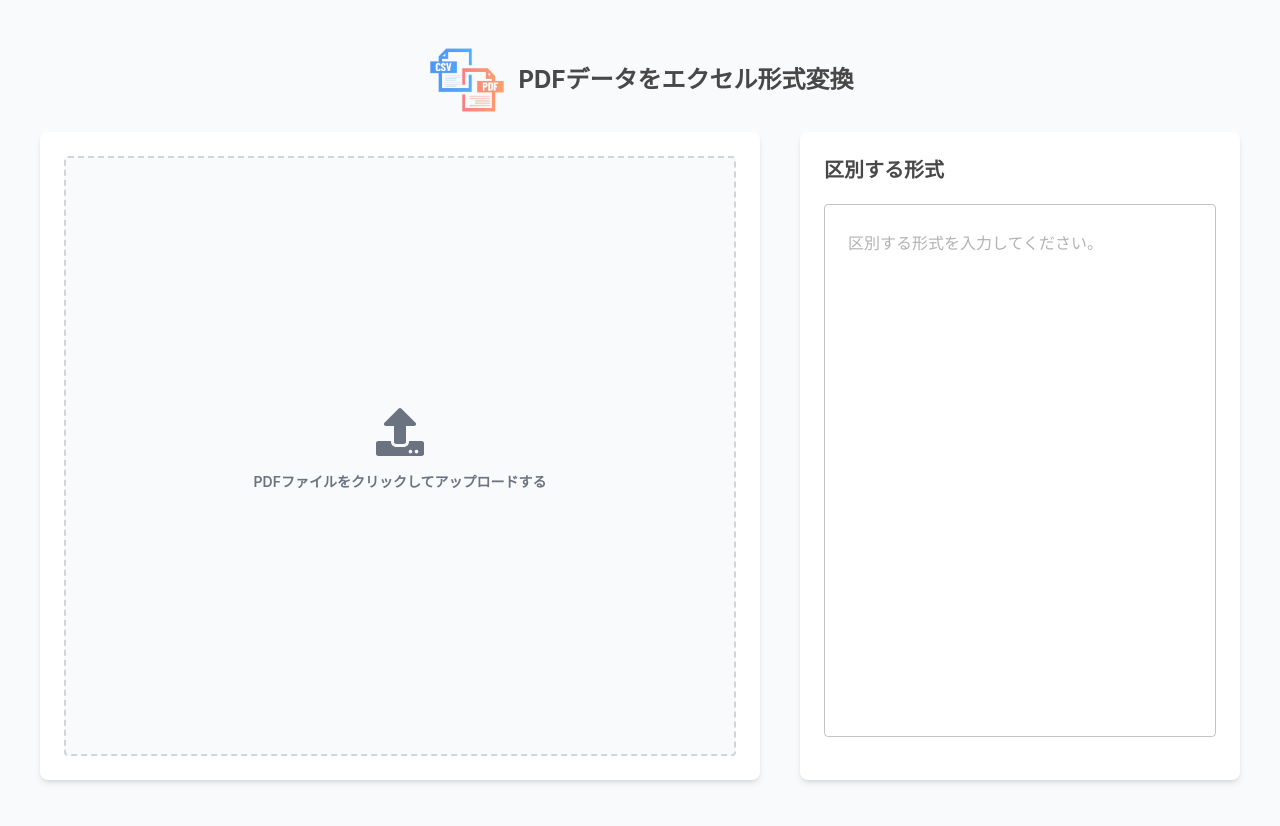
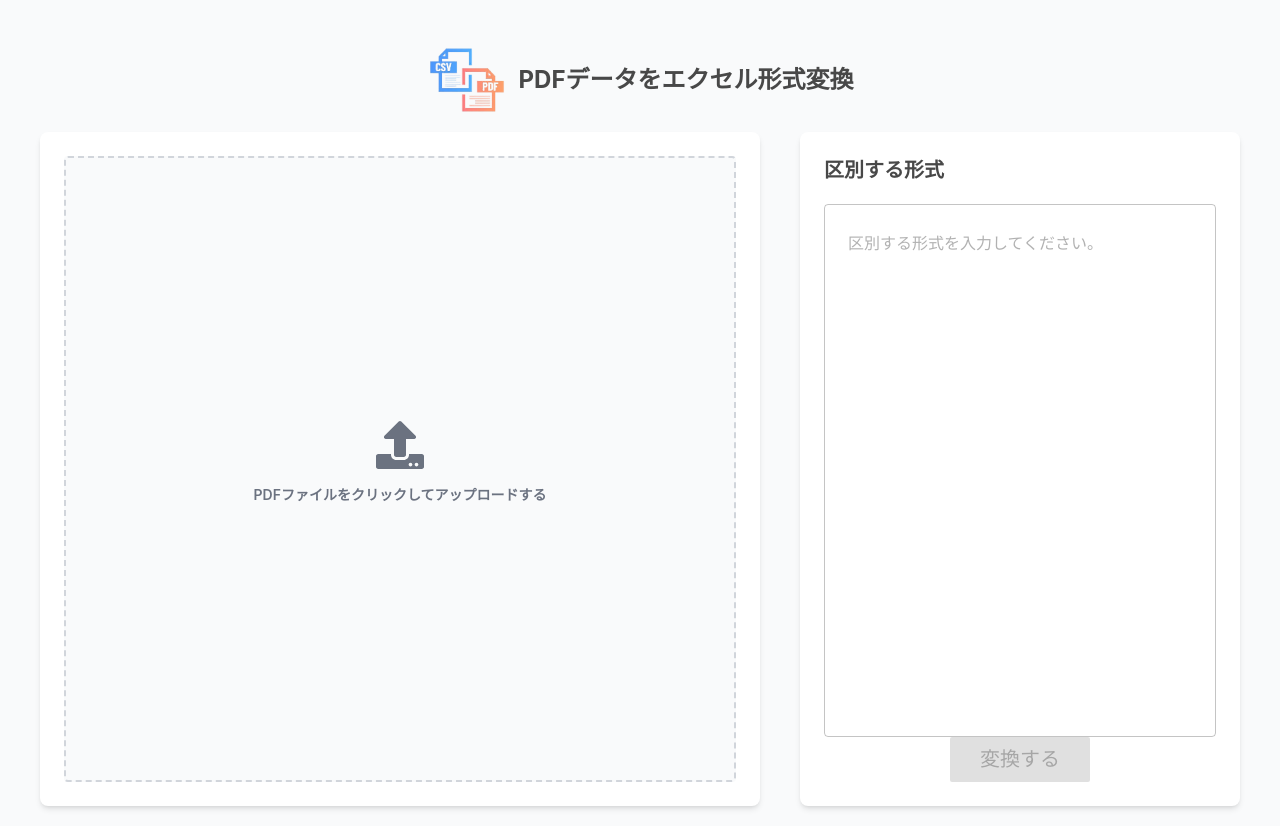
Before and after one commit to KwaHash/pdf2csv-converter, a Next.js app: page / in a window 1280 px wide. Before the commit the page ends 800 px from the top, so only its background shows below. Built offline with nearby package versions, Linux system fonts and the light colour scheme.

Commit message:
feat: add mui convert button

```diff
--- a/components/organisms/PDFUploadAndConvert.tsx
+++ b/components/organisms/PDFUploadAndConvert.tsx
@@ -30,6 +30,10 @@ const PDFUploadAndConvert: React.FC = () => {
       fileInputRef.current.value = '';
     }
   };
+
+  const handleConvert = async () => {
+
+  }
 
   return (
     <ThemeProvider theme={theme}>
@@ -74,12 +78,23 @@ const PDFUploadAndConvert: React.FC = () => {
             />
           )}
         </div>
-        <div className="flex flex-col w-full p-6 bg-white rounded-lg shadow-md">
-          <h2 className="text-xl font-bold mb-5">区別する形式</h2>
-          <TextInput
-            value={format}
-            onChange={setFormat}
-          />
+        <div className="flex flex-col justify-evenly w-full p-6 bg-white rounded-lg shadow-md">
+          <div className="flex flex-col gap-5">
+            <h2 className="text-xl font-bold">区別する形式</h2>
+            <TextInput
+              value={format}
+              onChange={setFormat}
+            />
+          </div>
+          <div className="flex justify-center">
+            <Button
+              variant="contained"
+              onClick={handleConvert}
+              disabled={!pdfFile || !format.trim()}
+            >
+              変換する
+            </Button>
+          </div>
         </div>
       </div>
     </ThemeProvider>
--- a/lib/theme.ts
+++ b/lib/theme.ts
@@ -31,13 +31,13 @@ const theme = createTheme({
     MuiButton: {
       styleOverrides: {
         contained: {
-          backgroundColor: "#4f46e5", // Default background color for "contained" buttons
+          backgroundColor: "#3b82f6", // Default background color for "contained" buttons
           display: "flex",
           alignItems: "center",
           gap: "8px",
           borderRadius: "2px",
-          padding: "7px",
-          fontSize: "16px",
+          padding: "5px 30px",
+          fontSize: "20px",
           color: "#fff", // Ensure text color is readable
           "&:hover": {
             backgroundColor: "#3f40d5", // Slightly darker on hover
```
